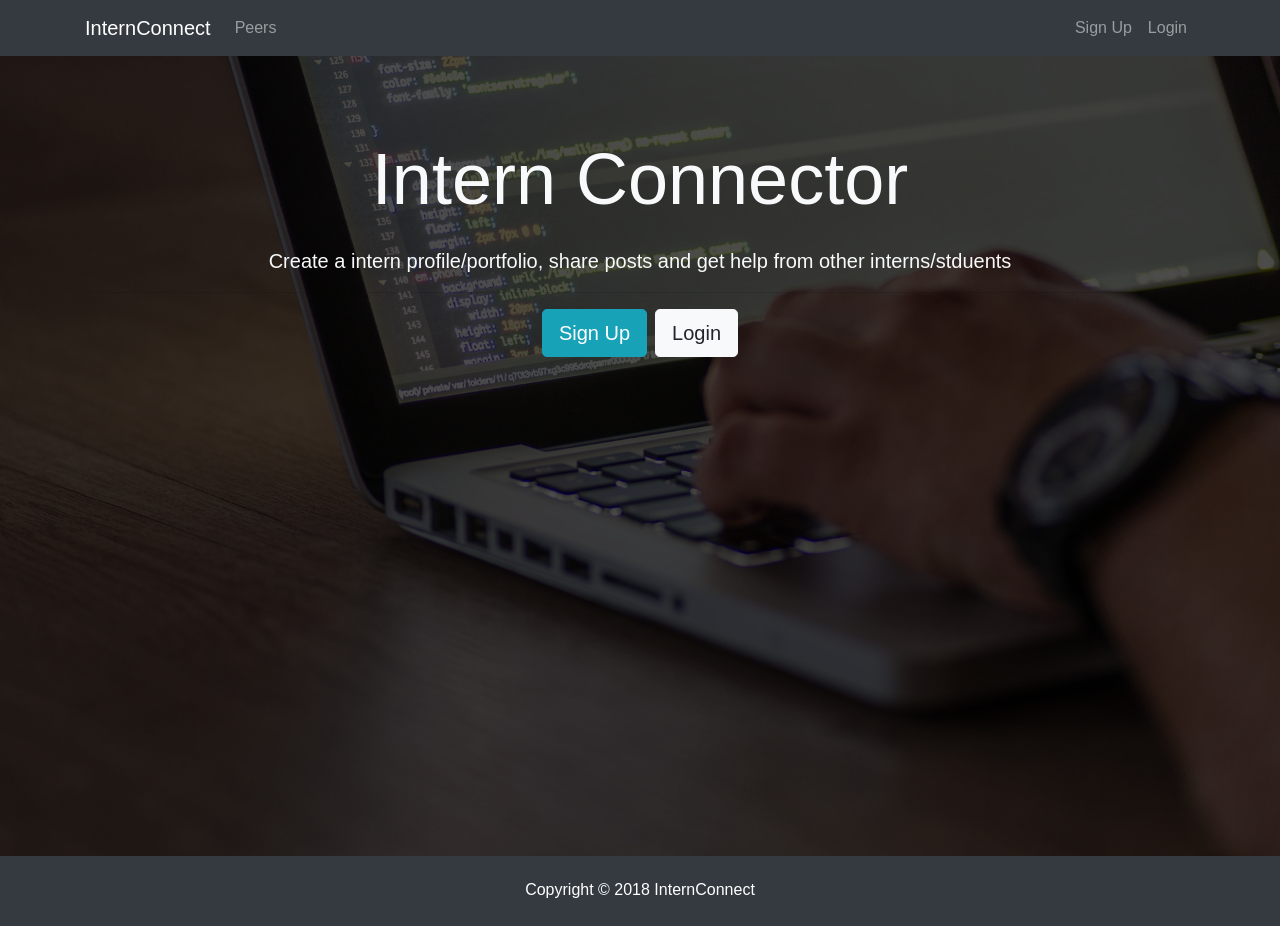
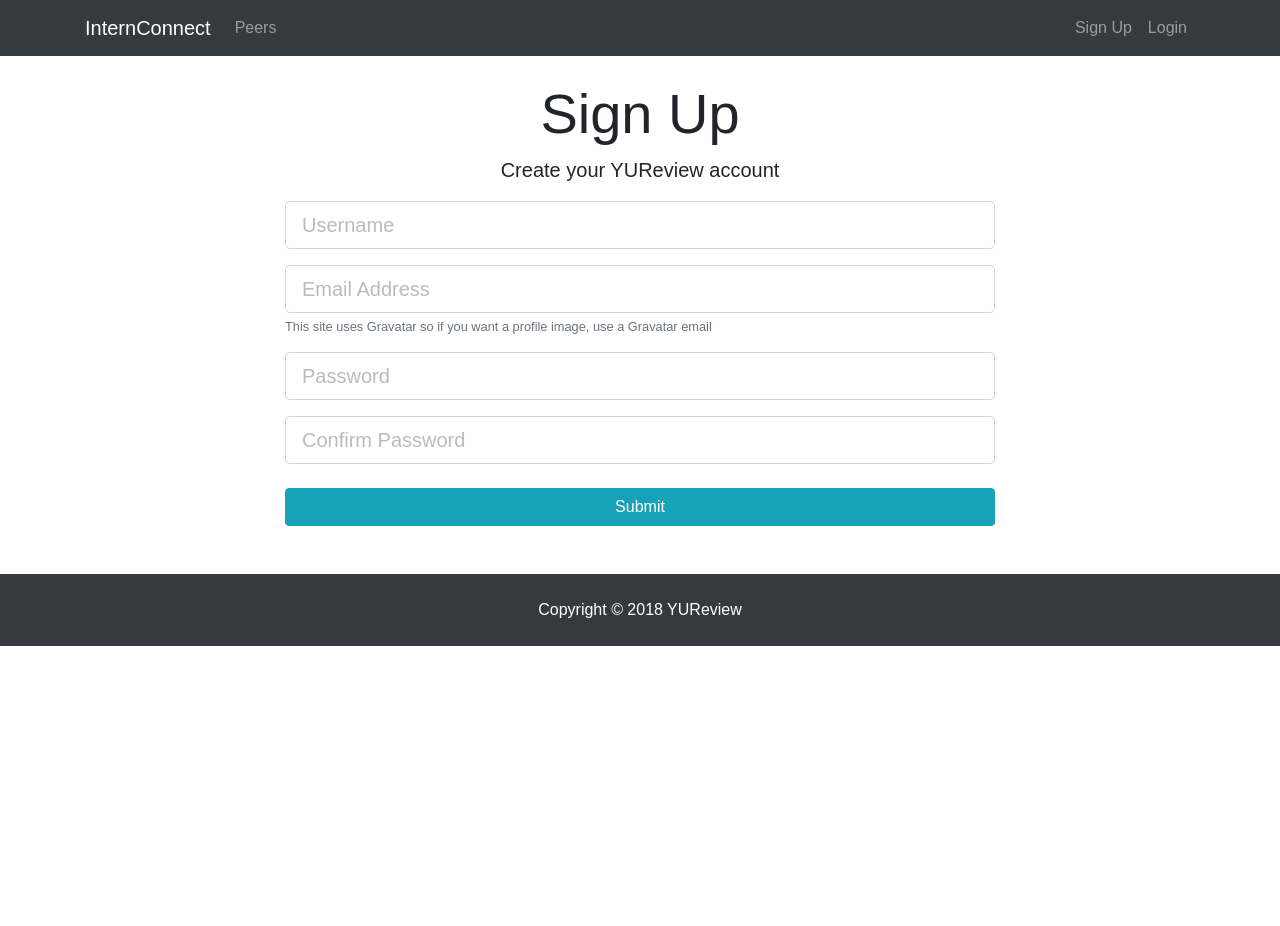
Before and after one commit to arules15/MERN_Project, a React (Create React App) app in the folder client/: page /register in a window 1280 px wide. After the commit the page ends 800 px from the top, so only its background shows below. Built offline with nearby package versions, Linux system fonts and the light colour scheme.

Commit message:
December 22nd React edits to register

```diff
--- a/client/package.json
+++ b/client/package.json
@@ -6,6 +6,7 @@
     "concurrently": "^4.0.1",
     "react": "^16.4.2",
     "react-dom": "^16.4.2",
+    "react-router-dom": "^4.3.1",
     "react-scripts": "1.1.5"
   },
   "scripts": {
--- a/client/src/App.js
+++ b/client/src/App.js
@@ -1,19 +1,28 @@
 import React, { Component } from "react";
+import { BrowserRouter as Router, Route } from "react-router-dom";
 
 import Navbar from "./components/layout/Navbar";
 import Footer from "./components/layout/Footer";
 import Landing from "./components/layout/Landing";
+import Register from "./components/auth/Register";
+import Login from "./components/auth/Login";
 
 import "./App.css";
 
 class App extends Component {
   render() {
     return (
-      <div className="App">
-        <Navbar />
-        <Landing />
-        <Footer />
-      </div>
+      <Router>
+        <div className="App">
+          <Navbar />
+          <Route exact path="/" component={Landing} />
+          <div className="container">
+            <Route exact path="/register" component={Register} />
+            <Route exact path="/login" component={Login} />
+          </div>
+          <Footer />
+        </div>
+      </Router>
     );
   }
 }
--- /dev/null
+++ b/client/src/components/auth/Login.js
@@ -0,0 +1,13 @@
+import React, { Component } from "react";
+
+class Login extends Component {
+  render() {
+    return (
+      <div>
+        <h1> Login </h1>
+      </div>
+    );
+  }
+}
+
+export default Login;
--- /dev/null
+++ b/client/src/components/auth/Register.js
@@ -0,0 +1,104 @@
+import React, { Component } from "react";
+
+class Register extends Component {
+  constructor() {
+    super();
+    this.state = {
+      username: "",
+      email: "",
+      password: "",
+      password2: "",
+      errors: {}
+    };
+    //the below is used for setting any occurence of this.onChange to bind with this so that this.setState will work
+    this.onChange = this.onChange.bind(this);
+    this.onSubmit = this.onSubmit.bind(this);
+  }
+  //onChange function for changing the state of input boxes  texts, e is an event parameter, this function will take
+  //the values inputted into it, and set it to its corresponding state variable
+  onChange(e) {
+    this.setState({ [e.target.name]: e.target.value });
+  }
+
+  onSubmit(e) {
+    e.preventDefault();
+    const newUser = {
+      name: this.state.username,
+      email: this.state.email,
+      password: this.state.password,
+      password2: this.state.password2
+    };
+
+    console.log(newUser);
+  }
+
+  render() {
+    return (
+      <div className="register">
+        <div className="container">
+          <div className="row">
+            <div className="col-md-8 m-auto">
+              <h1 className="display-4 text-center">Sign Up</h1>
+              <p className="lead text-center">Create your YUReview account</p>
+              <form onSubmit={this.onSubmit}>
+                <div className="form-group">
+                  <input
+                    //added a value field and called it this.state.username
+                    type="text"
+                    className="form-control form-control-lg"
+                    placeholder="Username"
+                    name="username"
+                    value={this.state.username}
+                    //the below is for updating text when entered into the field, this is how react does it
+                    onChange={this.onChange}
+                    //required // not needed since error checking is done on the backend anyways
+                  />
+                </div>
+                <div className="form-group">
+                  <input
+                    type="email"
+                    className="form-control form-control-lg"
+                    placeholder="Email Address"
+                    name="email"
+                    value={this.state.email}
+                    //the below is for updating text when entered into the field, this is how react does it
+                    onChange={this.onChange}
+                  />
+                  <small className="form-text text-muted">
+                    This site uses Gravatar so if you want a profile image, use
+                    a Gravatar email
+                  </small>
+                </div>
+                <div className="form-group">
+                  <input
+                    type="password"
+                    className="form-control form-control-lg"
+                    placeholder="Password"
+                    name="password"
+                    value={this.state.password}
+                    //the below is for updating text when entered into the field, this is how react does it
+                    onChange={this.onChange}
+                  />
+                </div>
+                <div className="form-group">
+                  <input
+                    type="password"
+                    className="form-control form-control-lg"
+                    placeholder="Confirm Password"
+                    name="password2"
+                    value={this.state.password2}
+                    //the below is for updating text when entered into the field, this is how react does it
+                    onChange={this.onChange}
+                  />
+                </div>
+                <input type="submit" className="btn btn-info btn-block mt-4" />
+              </form>
+            </div>
+          </div>
+        </div>
+      </div>
+    );
+  }
+}
+
+export default Register;
--- a/client/src/components/layout/Footer.js
+++ b/client/src/components/layout/Footer.js
@@ -3,7 +3,7 @@ import React from "react";
 export default () => {
   return (
     <footer className="bg-dark text-white mt-5 p-4 text-center">
-      Copyright &copy; {new Date().getFullYear()} InternConnect
+      Copyright &copy; {new Date().getFullYear()} YUReview
     </footer>
   );
 };
--- a/client/src/components/layout/Landing.js
+++ b/client/src/components/layout/Landing.js
@@ -1,4 +1,5 @@
 import React, { Component } from "react";
+import { Link } from "react-router-dom";
 
 class Landing extends Component {
   render() {
@@ -8,19 +9,19 @@ class Landing extends Component {
           <div className="container">
             <div className="row">
               <div className="col-md-12 text-center">
-                <h1 className="display-3 mb-4">Intern Connector</h1>
+                <h1 className="display-3 mb-4">YU Review</h1>
                 <p className="lead">
                   {" "}
-                  Create a intern profile/portfolio, share posts and get help
-                  from other interns/stduents
+                  A site to get reviews about companies and jobs that regularly
+                  list on the lassonde internal job board
                 </p>
                 <hr />
-                <a href="register.html" className="btn btn-lg btn-info mr-2">
+                <Link to="/register" className="btn btn-lg btn-info mr-2">
                   Sign Up
-                </a>
-                <a href="login.html" className="btn btn-lg btn-light">
+                </Link>
+                <Link to="/login" className="btn btn-lg btn-light">
                   Login
-                </a>
+                </Link>
               </div>
             </div>
           </div>
--- a/client/src/components/layout/Navbar.js
+++ b/client/src/components/layout/Navbar.js
@@ -1,13 +1,14 @@
 import React, { Component } from "react";
+import { Link } from "react-router-dom";
 
 class Navbar extends Component {
   render() {
     return (
       <nav className="navbar navbar-expand-sm navbar-dark bg-dark mb-4">
         <div className="container">
-          <a className="navbar-brand" href="landing.html">
+          <Link className="navbar-brand" to="/">
             InternConnect
-          </a>
+          </Link>
           <button
             className="navbar-toggler"
             type="button"
@@ -20,23 +21,23 @@ class Navbar extends Component {
           <div className="collapse navbar-collapse" id="mobile-nav">
             <ul className="navbar-nav mr-auto">
               <li className="nav-item">
-                <a className="nav-link" href="profiles.html">
+                <Link className="nav-link" to="/profiles">
                   {" "}
                   Peers
-                </a>
+                </Link>
               </li>
             </ul>
 
             <ul className="navbar-nav ml-auto">
               <li className="nav-item">
-                <a className="nav-link" href="register.html">
+                <Link className="nav-link" to="/register">
                   Sign Up
-                </a>
+                </Link>
               </li>
               <li className="nav-item">
-                <a className="nav-link" href="login.html">
+                <Link className="nav-link" to="/login">
                   Login
-                </a>
+                </Link>
               </li>
             </ul>
           </div>
```
